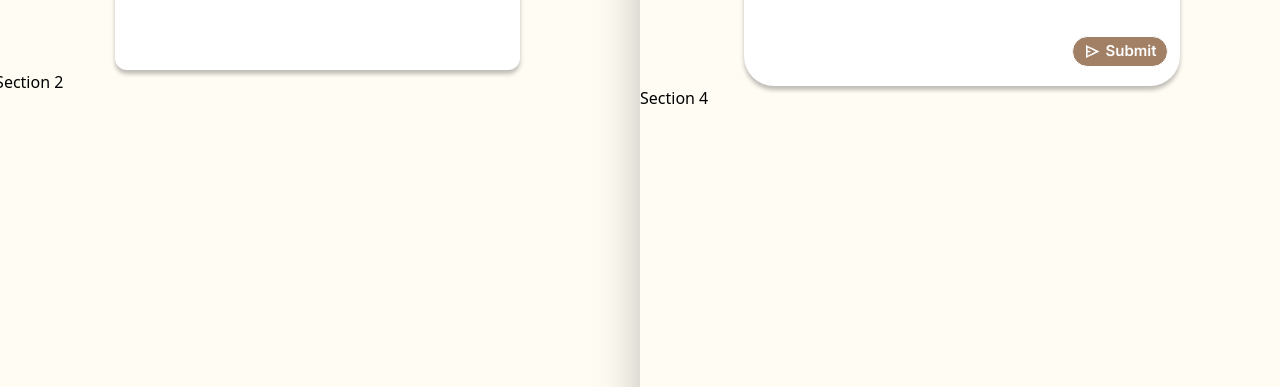
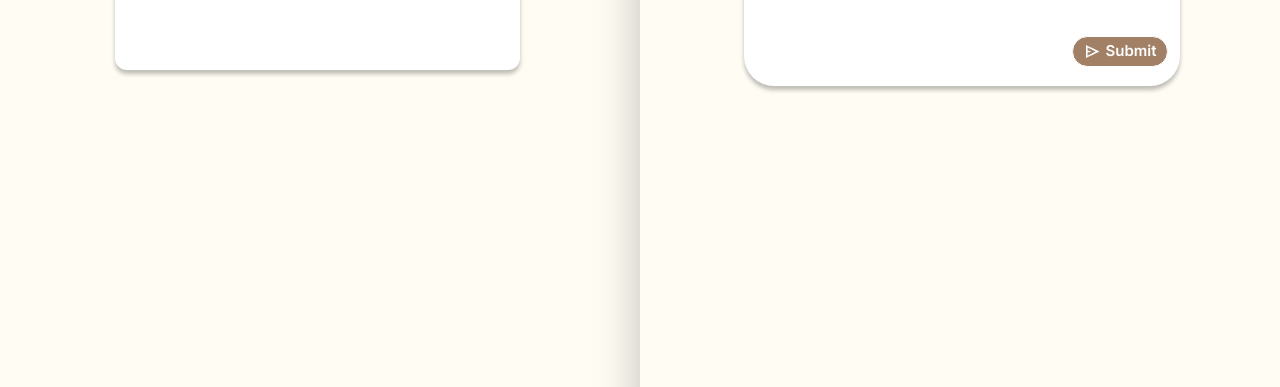
Before and after one commit to HaileyN3132/my-portfolio, a React (Vite) app: page /contact in a window 1280 px wide. Shown: the part 565-952 px from the top of the page. Built offline with nearby package versions, Linux system fonts and the light colour scheme.

Commit message:
fix: remove testing statements

```diff
--- a/src/components/boxes/ProjectCard.jsx
+++ b/src/components/boxes/ProjectCard.jsx
@@ -3,7 +3,6 @@ import { projectImg } from "../../assets/img/projectPage";
 export default function ProjectCard({ project, update }) {
   function selectCard() {
     update(project.name);
-    console.log(`Project "${project.name}"" is selected`);
   }
 
   return (
--- a/src/components/buttons/TagBtn.jsx
+++ b/src/components/buttons/TagBtn.jsx
@@ -8,9 +8,7 @@ export default function TagBtn({
   isClickable,
   isScale = false,
 }) {
-  function handleClick() {
-    console.log(`${name} clicked!`);
-  }
+  function handleClick() {}
 
   return (
     <>
--- a/src/pages/Contact.jsx
+++ b/src/pages/Contact.jsx
@@ -27,7 +27,7 @@ export default function Contact() {
             <section className="flex-1 flex justify-center">
               <ContactDecor />
             </section>
-            <section className="flex-1">Section 2</section>
+            <section className="flex-1"></section>
           </PageFront>
         </CoverFront>
 
@@ -55,7 +55,7 @@ export default function Contact() {
                 <ContactForm />
               </div>
             </section>
-            <section className="flex-1">Section 4</section>
+            <section className="flex-1"></section>
           </PageBack>
         </CoverBack>
       </div>
```
